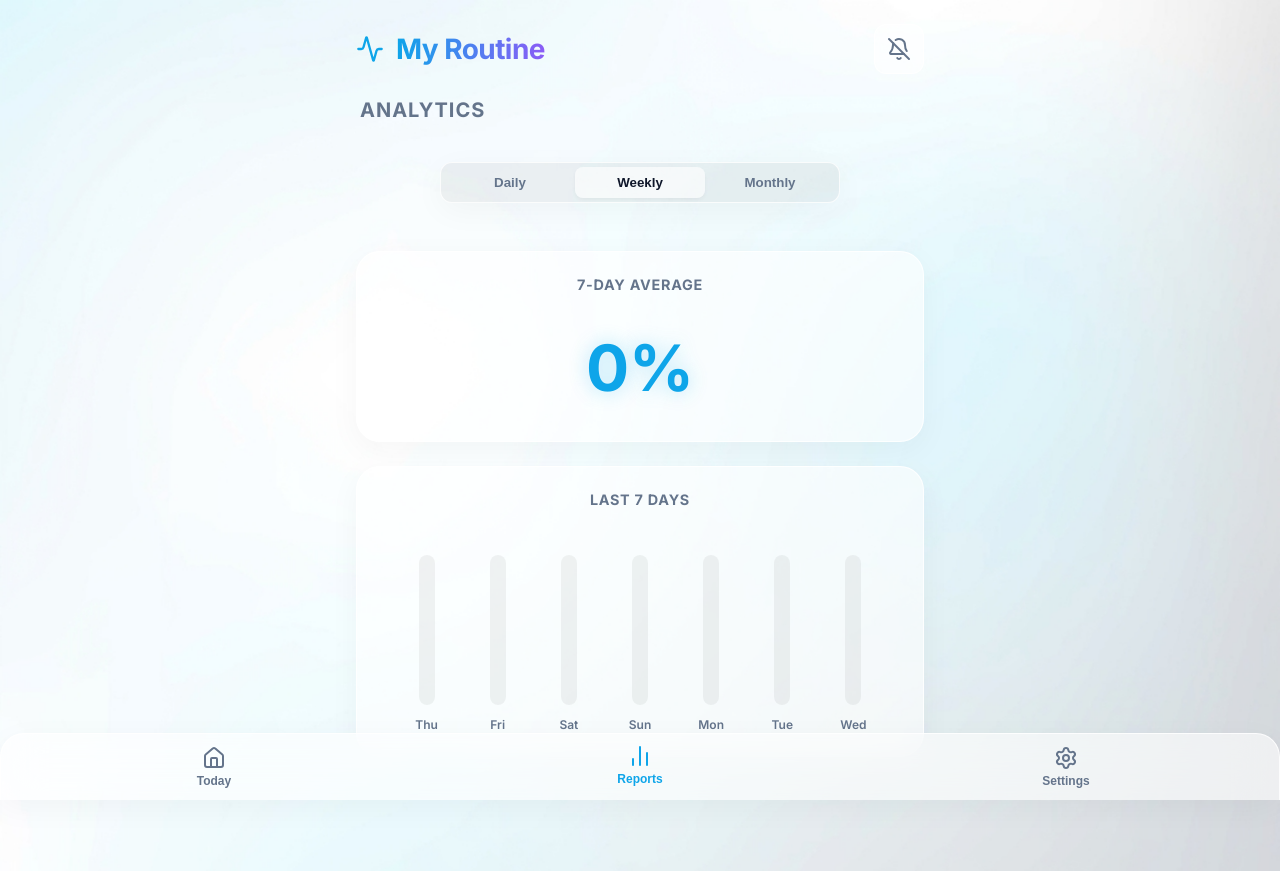
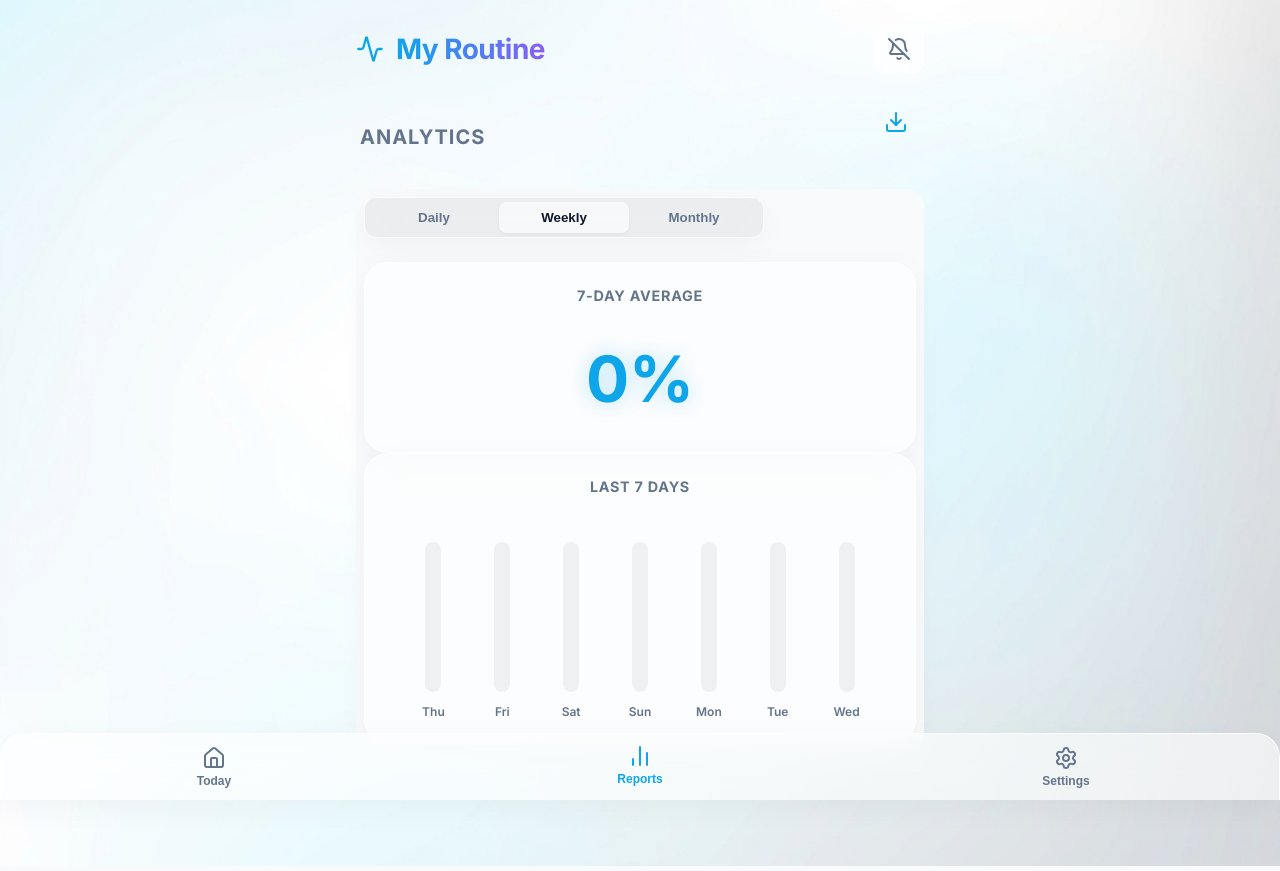
Before and after one commit to Hareeshkumar205/routine-tracker, a React (Vite) app: page / in a window 1280 px wide. Both pictures are taken after a click on the button "Reports". Built offline with nearby package versions, Linux system fonts and the light colour scheme.

Commit message:
Add PDF export functionality to Reports

```diff
--- a/package.json
+++ b/package.json
@@ -13,6 +13,8 @@
   },
   "dependencies": {
     "date-fns": "^4.1.0",
+    "html2canvas": "^1.4.1",
+    "jspdf": "^4.2.1",
     "lucide-react": "^1.14.0",
     "react": "^19.2.6",
     "react-dom": "^19.2.6",
--- a/src/components/Reports.jsx
+++ b/src/components/Reports.jsx
@@ -1,6 +1,8 @@
-import React, { useState, useEffect, useMemo } from 'react';
+import React, { useState, useMemo, useRef } from 'react';
 import { format, subDays, addDays, isWeekend as checkIsWeekend, isToday } from 'date-fns';
-import { ChevronLeft, ChevronRight } from 'lucide-react';
+import { ChevronLeft, ChevronRight, Download } from 'lucide-react';
+import html2canvas from 'html2canvas';
+import jsPDF from 'jspdf';
 
 export default function Reports({ currentRoutine }) {
   const [viewMode, setViewMode] = useState('weekly');
@@ -65,17 +67,43 @@ export default function Reports({ currentRoutine }) {
     }
   };
 
+  const reportRef = useRef(null);
+
+  const downloadPDF = async () => {
+    if (!reportRef.current) return;
+    try {
+      const canvas = await html2canvas(reportRef.current, {
+        scale: 2,
+        backgroundColor: document.documentElement.getAttribute('data-theme') === 'dark' ? '#0f172a' : '#f8fafc',
+      });
+      const imgData = canvas.toDataURL('image/png');
+      const pdf = new jsPDF('p', 'mm', 'a4');
+      const pdfWidth = pdf.internal.pageSize.getWidth();
+      const pdfHeight = (canvas.height * pdfWidth) / canvas.width;
+
+      pdf.addImage(imgData, 'PNG', 0, 0, pdfWidth, pdfHeight);
+      pdf.save(`Routine_Report_${format(selectedDate, 'yyyy-MM-dd')}.pdf`);
+    } catch (error) {
+      console.error("Error generating PDF", error);
+      alert("Failed to generate PDF.");
+    }
+  };
+
   return (
     <div className="reports-container animate-fade-in">
       <div className="section-header" style={{ marginBottom: '16px' }}>
         <h2 className="section-title">Analytics</h2>
+        <button className="icon-button" onClick={downloadPDF} title="Download PDF">
+          <Download size={24} color="var(--primary)" />
+        </button>
       </div>
 
-      <div className="timer-tabs glass-panel" style={{ marginBottom: '24px', alignSelf: 'center', width: '100%', maxWidth: '400px', display: 'flex' }}>
-        <button style={{flex: 1}} className={`tab ${viewMode === 'daily' ? 'active' : ''}`} onClick={() => setViewMode('daily')}>Daily</button>
-        <button style={{flex: 1}} className={`tab ${viewMode === 'weekly' ? 'active' : ''}`} onClick={() => setViewMode('weekly')}>Weekly</button>
-        <button style={{flex: 1}} className={`tab ${viewMode === 'monthly' ? 'active' : ''}`} onClick={() => setViewMode('monthly')}>Monthly</button>
-      </div>
+      <div ref={reportRef} style={{ padding: '8px', background: 'var(--bg-color)', borderRadius: '16px' }}>
+        <div className="timer-tabs glass-panel" style={{ marginBottom: '24px', alignSelf: 'center', width: '100%', maxWidth: '400px', display: 'flex' }}>
+          <button style={{flex: 1}} className={`tab ${viewMode === 'daily' ? 'active' : ''}`} onClick={() => setViewMode('daily')}>Daily</button>
+          <button style={{flex: 1}} className={`tab ${viewMode === 'weekly' ? 'active' : ''}`} onClick={() => setViewMode('weekly')}>Weekly</button>
+          <button style={{flex: 1}} className={`tab ${viewMode === 'monthly' ? 'active' : ''}`} onClick={() => setViewMode('monthly')}>Monthly</button>
+        </div>
 
       {viewMode === 'daily' && (
         <div className="glass-panel report-card animate-fade-in">
@@ -160,6 +188,7 @@ export default function Reports({ currentRoutine }) {
           </div>
         </>
       )}
+      </div>
     </div>
   );
 }
```
Also changed, not shown: 1 other file (tests, documents, lock files or other folders).
